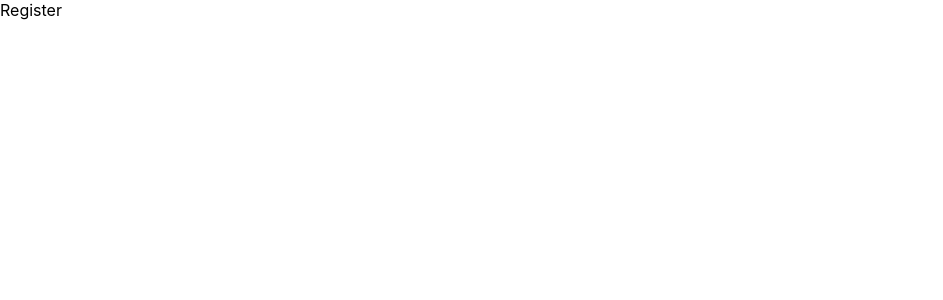
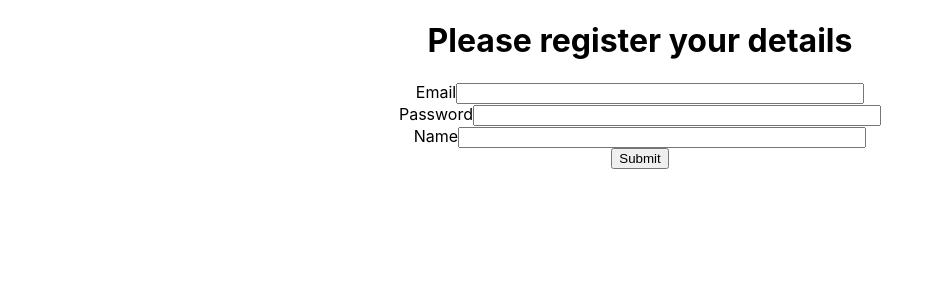
Before and after one commit to realblingy/BigBrain, a React (Create React App) app in the folder frontend/: page /register in a window 1280 px wide. Shown: the top 300 px of the page, without its empty margins (0-943 px from the left). Built offline with nearby package versions, Linux system fonts and the light colour scheme.

Commit message:
logout and register functionalities added, need to do input checks for register

```diff
--- a/frontend/src/components/LoginForm.css
+++ b/frontend/src/components/LoginForm.css
@@ -9,11 +9,11 @@
   border-radius: 0.5rem;
 }
 
-label {
+.login-form label {
   display: flex;
   flex-direction: column;
 }
 
-input {
+.login-form input {
   display: inline-block;
 }
--- a/frontend/src/components/LoginForm.jsx
+++ b/frontend/src/components/LoginForm.jsx
@@ -24,6 +24,7 @@ function LoginForm() {
 
   React.useEffect(() => {
     // save to local storage
+    localStorage.setItem('token', token);
   }, [token]);
 
   const submitLogin = async (inputEmail, inputPassword) => {
--- /dev/null
+++ b/frontend/src/components/LogoutButton.jsx
@@ -0,0 +1,18 @@
+import React from 'react';
+import { useHistory } from 'react-router-dom';
+
+function LogoutButton() {
+  const history = useHistory();
+  const logOut = () => {
+    localStorage.removeItem('token');
+    history.push('/');
+  };
+
+  return (
+    <button type="button" onClick={logOut}>
+      Logout
+    </button>
+  );
+}
+
+export default LogoutButton;
--- a/frontend/src/pages/Dashboard.jsx
+++ b/frontend/src/pages/Dashboard.jsx
@@ -1,8 +1,12 @@
 import React from 'react';
+import Logout from '../components/LogoutButton';
 
 function Dashboard() {
   return (
-    <div>DashBoard</div>
+    <div>
+      DashBoard
+      <Logout />
+    </div>
   );
 }
 
--- a/frontend/src/pages/Login.css
+++ b/frontend/src/pages/Login.css
@@ -11,7 +11,3 @@
   height: 100vh;
   justify-content: center;
 }
-
-.login-wrapper {
-  transform: translateY(-15%);
-}
--- a/frontend/src/pages/Login.jsx
+++ b/frontend/src/pages/Login.jsx
@@ -5,10 +5,8 @@ import './Login.css';
 function Login() {
   return (
     <div className="login">
-      <div className="login-wrapper">
-        <h1 className="welcome-message">Welcome to BigBrain. Please log in or register to make an account</h1>
-        <LoginForm className="login-form" />
-      </div>
+      <h1 className="welcome-message">Welcome to BigBrain. Please log in or register to make an account</h1>
+      <LoginForm className="login-form" />
     </div>
   );
 }
--- /dev/null
+++ b/frontend/src/pages/Register.css
@@ -0,0 +1,10 @@
+.register input {
+  width: 400px;
+}
+
+.register {
+  display: flex;
+  flex-direction: column;
+  justify-content: center;
+  align-items: center;
+}
--- a/frontend/src/pages/Register.jsx
+++ b/frontend/src/pages/Register.jsx
@@ -1,9 +1,90 @@
 import React from 'react';
+import './Register.css';
+import { useHistory } from 'react-router-dom';
+import port from '../api';
 
 function Register() {
+  const history = useHistory();
+  const [email, _setEmail] = React.useState('');
+  const [password, _setPassword] = React.useState('');
+  const [name, _setName] = React.useState('');
+  const [token, setToken] = React.useState(null);
+
+  const emailRef = React.useRef(email);
+  const passwordRef = React.useRef(password);
+  const nameRef = React.useRef(name);
+
+  const setEmail = (data) => {
+    emailRef.current = data;
+    _setEmail(data);
+  };
+
+  const setPassword = (data) => {
+    passwordRef.current = data;
+    _setPassword(data);
+  };
+
+  const setName = (data) => {
+    nameRef.current = data;
+    _setName(data);
+  };
+
+  const submitRegister = async (inputEmail, inputPassword, inputName) => {
+    const response = await fetch(`${port}/admin/auth/register`, {
+      method: 'POST',
+      body: JSON.stringify({
+        email: inputEmail,
+        password: inputPassword,
+        name: inputName,
+      }),
+      headers: {
+        'Content-Type': 'application/json',
+      },
+    });
+    const responseData = await response.json();
+    if (response.status === 200) {
+      setToken(responseData.token);
+      history.push('/dashboard');
+    } else {
+      console.log(responseData.error);
+    }
+  };
+
+  const EnterRegister = (e) => {
+    if (e.key === 'Enter') {
+      submitRegister(emailRef, passwordRef, nameRef);
+    }
+  };
+
+  // Handle keydown enter to submit register
+  React.useEffect(() => {
+    document.addEventListener('keydown', EnterRegister);
+    return () => {
+      document.removeEventListener('keydown', EnterRegister);
+    };
+  }, []);
+
+  React.useEffect(() => {
+    // save to local storage
+    localStorage.setItem('token', token);
+  }, [token]);
+
   return (
-    <div>
-      Register
+    <div className="register">
+      <h1>Please register your details</h1>
+      <label htmlFor="email">
+        Email
+        <input type="text" onChange={(e) => setEmail(e.target.value)} />
+      </label>
+      <label htmlFor="password">
+        Password
+        <input type="password" onChange={(e) => setPassword(e.target.value)} />
+      </label>
+      <label htmlFor="name">
+        Name
+        <input type="text" onChange={(e) => setName(e.target.value)} />
+      </label>
+      <button type="button" onClick={() => { submitRegister(email, password, name); }}>Submit</button>
     </div>
   );
 }
```
